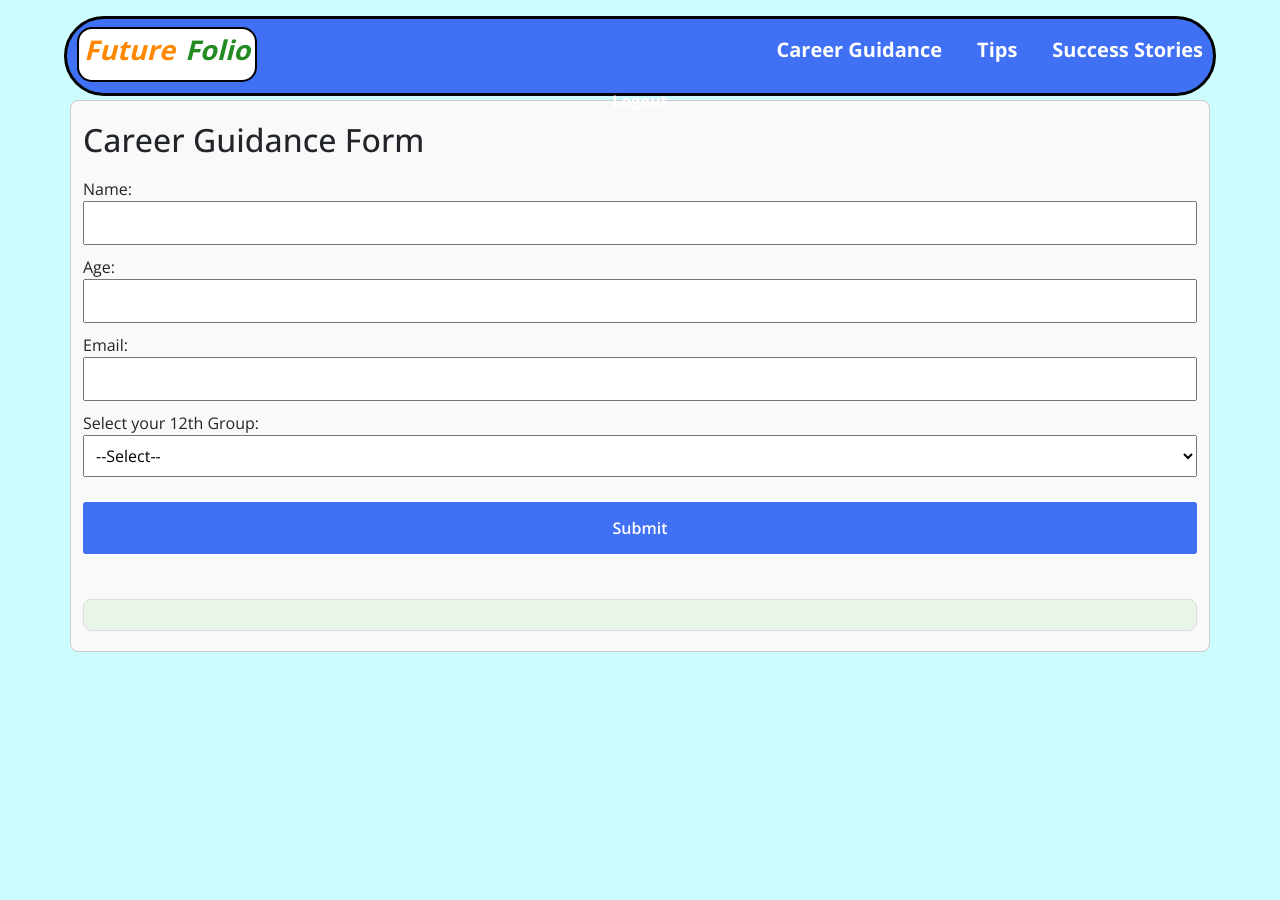
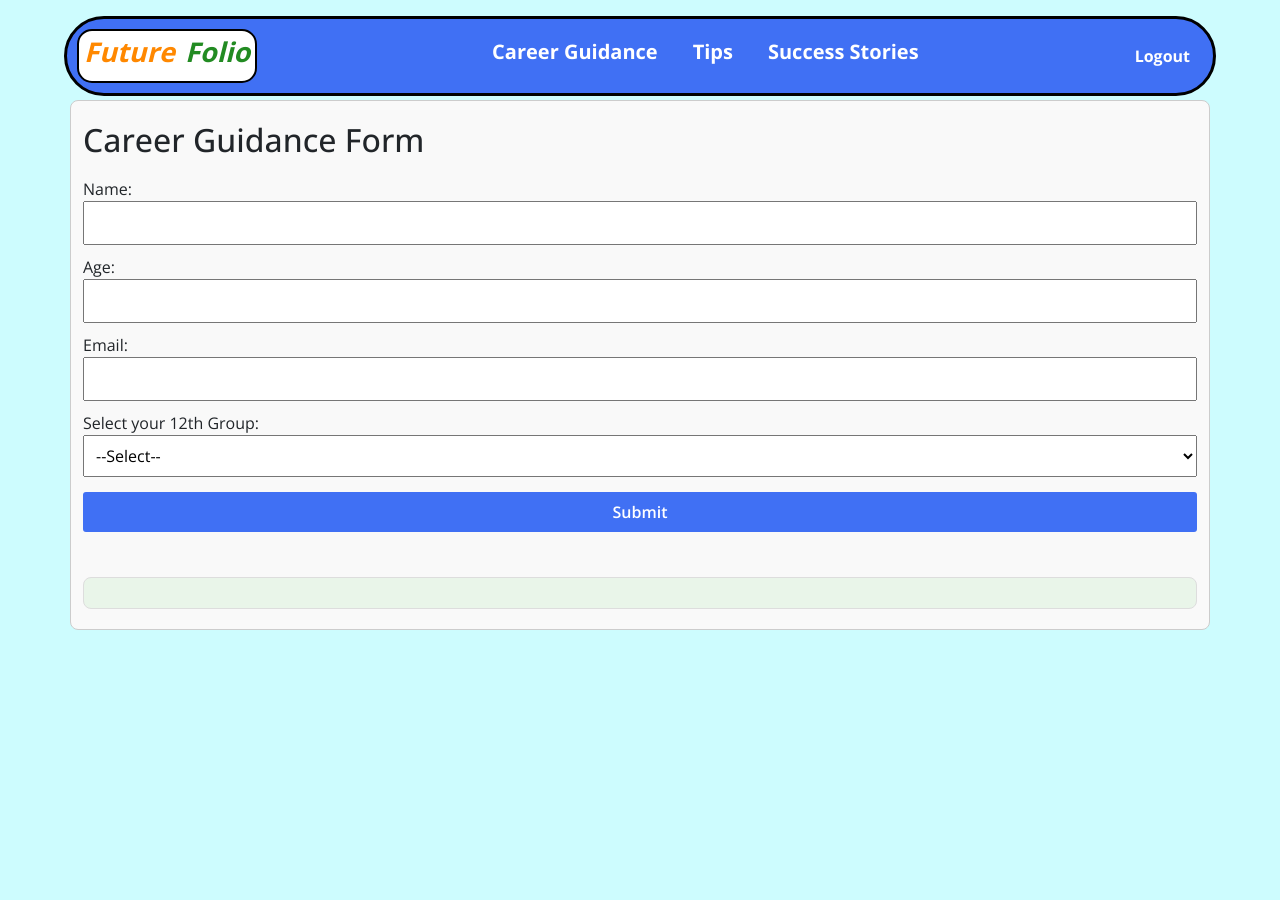
Before and after one commit to HemanthReddy-24/Future-Folio, a Flask app: page /dashboard in a window 1280 px wide. Run offline with Flask 3, Linux system fonts and the light colour scheme; a user stored in the database is signed in.

Commit message:
cleared logout button problem

```diff
--- /dev/null
+++ b/static/css/dash.css
@@ -0,0 +1,51 @@
+:root {
+    --primary-color: #4070f4;
+    --secondary-color: #2ecc71;
+    --bg-color: #cdfcfe;
+    /* --bg-color: white; */
+  }
+
+.dashboard-main{
+    margin-top: 100px;
+  }
+
+.container {
+    max-width: 500px;
+    margin: auto;
+    padding: 20px;
+    border: 1px solid #ccc;
+    border-radius: 8px;
+    background-color: #f9f9f9;
+  }
+
+  label {
+    display: block;
+    margin-top: 10px;
+  }
+
+  input, select, .btnsub {
+    width: 100%;
+    padding: 8px;
+    margin-top: 5px;
+    box-sizing: border-box;
+  }
+
+  .btnsub {
+    margin-top: 15px;
+    background-color: var(--primary-color);
+    color: white;
+    border: none;
+    cursor: pointer;
+  }
+
+  .btnsub:hover {
+    background-color: #45a049;
+  }
+
+  .output-container {
+    margin-top: 20px;
+    padding: 15px;
+    border: 1px solid #ddd;
+    border-radius: 8px;
+    background-color: #e9f5e9;
+  }
--- a/static/css/dashboard.css
+++ b/static/css/dashboard.css
@@ -47,47 +47,3 @@
   color: white;
   border: 2px solid var(--primary-color);
 }
-main{
-  margin-top: 100px;
-}
-
-.container {
-  max-width: 500px;
-  margin: auto;
-  padding: 20px;
-  border: 1px solid #ccc;
-  border-radius: 8px;
-  background-color: #f9f9f9;
-}
-
-label {
-  display: block;
-  margin-top: 10px;
-}
-
-input, select, button {
-  width: 100%;
-  padding: 8px;
-  margin-top: 5px;
-  box-sizing: border-box;
-}
-
-button {
-  margin-top: 15px;
-  background-color: #4CAF50;
-  color: white;
-  border: none;
-  cursor: pointer;
-}
-
-button:hover {
-  background-color: #45a049;
-}
-
-.output-container {
-  margin-top: 20px;
-  padding: 15px;
-  border: 1px solid #ddd;
-  border-radius: 8px;
-  background-color: #e9f5e9;
-}
--- a/templates/dashboard.html
+++ b/templates/dashboard.html
@@ -7,6 +7,10 @@
     <link
       rel="stylesheet"
       href="{{ url_for('static', filename='css/style.css') }}"
+    />
+    <link
+      rel="stylesheet"
+      href="{{ url_for('static', filename='css/dash.css') }}"
     />
     <link
       rel="stylesheet"
@@ -82,7 +86,7 @@
         </div>
       </nav>
     </header>
-    <main>
+    <main class="dashboard-main">
       <div class="container">
         <h2>Career Guidance Form</h2>
         <form id="guidanceForm">
@@ -105,7 +109,7 @@
 
             <div id="questionsContainer"></div>
 
-            <button type="submit">Submit</button>
+            <button type="submit" class="btnsub">Submit</button>
         </form>
 
         <!-- This div will display the output -->
```
